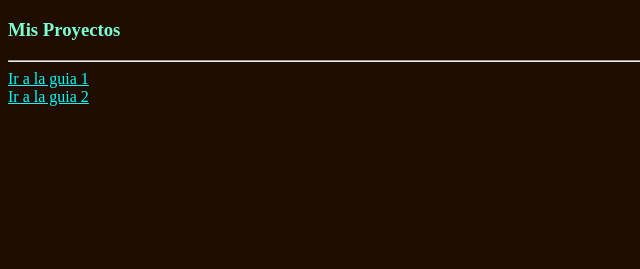
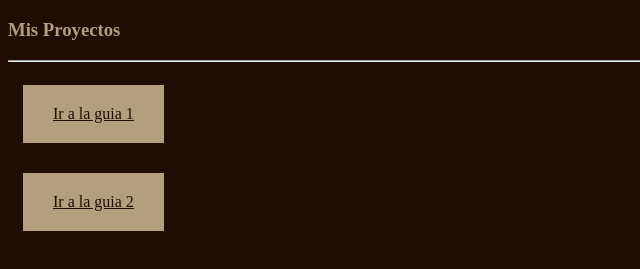
Before and after one commit to haroldisaac/SitioWeb-, a plain HTML site: page index.html in a window 1280 px wide. Shown: the part 61-330 px from the top of the page, without its empty margins (0-640 px from the left). Drawn offline with Linux system fonts and the light colour scheme.

Commit message:
terminado

```diff
--- a/index.html
+++ b/index.html
@@ -4,12 +4,21 @@
     <meta charset="UTF-8">
     <meta name="viewport" content="width=device-width, initial-scale=1.0">
     <title>Principal</title>
+    <style>
+        .botones{
+        display: inline-block;
+        padding: 20px 30px;
+        margin: 15px;
+        background-color: #b39f7e;
+        color: rgb(31, 13, 1);
+        }
+    </style>
 </head>
 <body style="background-color: rgb(31, 13, 1);">
     <h1 style="color: azure;">Bienvenido a mi Sitio Web</h1>
-    <h3 style="color: aquamarine;">Mis Proyectos</h3>
+    <h3 style="color: #b39f7e;">Mis Proyectos</h3>
     <hr />
-    <a style="color: aqua;" href="guia1/index.html">Ir a la guia 1</a><br />
-    <a style="color: aqua;"href="guia2/index.html">Ir a la guia 2</a><br />
+    <a class="botones" href="guia1/index.html">Ir a la guia 1</a><br />
+    <a class="botones" href="guia2/index.html">Ir a la guia 2</a><br />
 </body>
 </html>
```
Also changed, not shown: guia1/index.html (+1 -1 lines).
